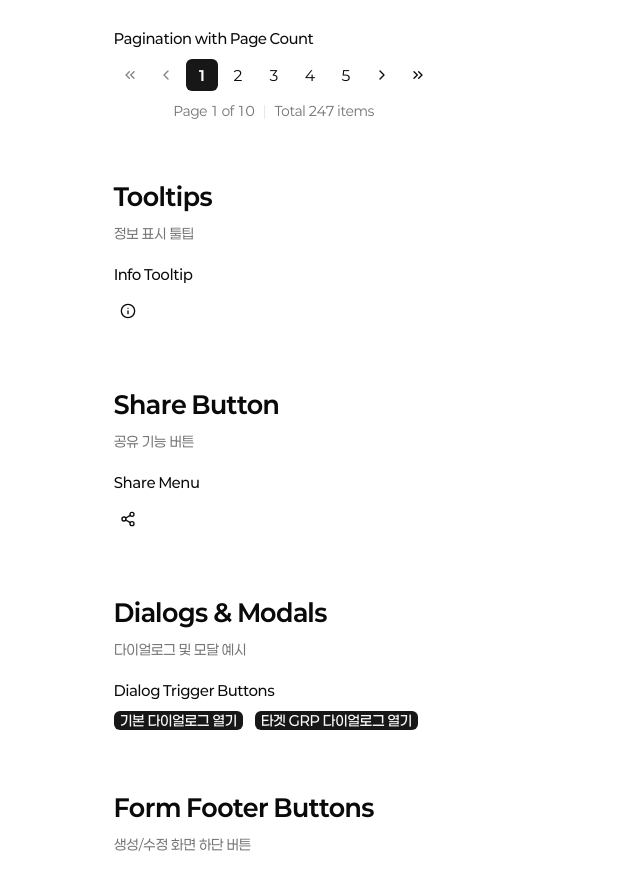
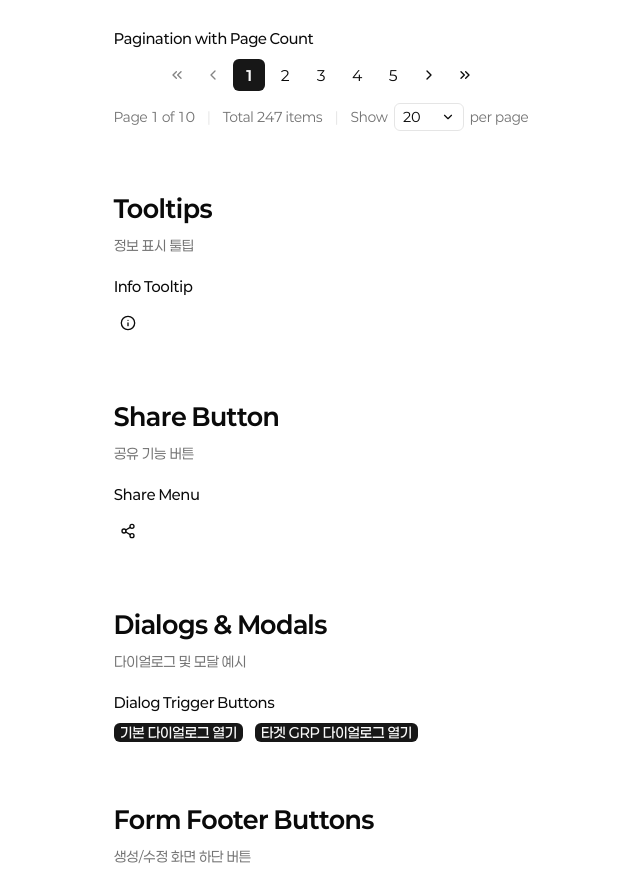
Before and after one commit to taetaej/ReadySet, a React (Vite) app: page /component in a window 1280 px wide. Shown: the part 4254-5131 px from the top of the page, without its empty margins (286-926 px from the left). Built offline with nearby package versions, Linux system fonts and the light colour scheme.

Commit message:
feat: 페이지네이션에 항목 수 선택 드롭다운 추가
- Show [10/20/50/100] per page 드롭다운 추가
- 선택 시 itemsPerPage 상태 업데이트
- 드롭다운 위쪽으로 열림 (페이지 하단 고려)

```diff
--- a/src/components/ComponentLibrary.tsx
+++ b/src/components/ComponentLibrary.tsx
@@ -66,6 +66,8 @@ export function ComponentLibrary() {
 
   // 페이지네이션 상태
   const [currentPage, setCurrentPage] = useState(1)
+  const [itemsPerPage, setItemsPerPage] = useState(20)
+  const [showItemsPerPageDropdown, setShowItemsPerPageDropdown] = useState(false)
   const totalPages = 10
 
   // 공유 메뉴 상태
@@ -1132,17 +1134,71 @@ export function ComponentLibrary() {
                 </button>
               </div>
 
-              {/* 페이지 정보 */}
+              {/* 페이지 정보 및 항목 수 선택 */}
               <div style={{
                 fontSize: '13px',
                 color: 'hsl(var(--muted-foreground))',
                 display: 'flex',
                 alignItems: 'center',
-                gap: '8px'
+                gap: '12px'
               }}>
                 <span>Page {currentPage} of {totalPages}</span>
                 <span style={{ color: 'hsl(var(--border))' }}>|</span>
                 <span>Total 247 items</span>
+                <span style={{ color: 'hsl(var(--border))' }}>|</span>
+
+                {/* 페이지당 항목 수 선택 */}
+                <div style={{ position: 'relative', display: 'flex', alignItems: 'center', gap: '6px' }}>
+                  <span>Show</span>
+                  <button
+                    onClick={() => setShowItemsPerPageDropdown(!showItemsPerPageDropdown)}
+                    className="input"
+                    style={{
+                      width: '70px',
+                      padding: '4px 8px',
+                      height: '28px',
+                      minHeight: '28px',
+                      cursor: 'pointer',
+                      display: 'flex',
+                      justifyContent: 'space-between',
+                      alignItems: 'center',
+                      fontSize: '13px'
+                    }}
+                  >
+                    <span>{itemsPerPage}</span>
+                    <ChevronDown size={14} />
+                  </button>
+                  <span>per page</span>
+
+                  {showItemsPerPageDropdown && (
+                    <div className="dropdown" style={{
+                      position: 'absolute',
+                      bottom: '100%',
+                      left: '50%',
+                      transform: 'translateX(-50%)',
+                      marginBottom: '4px',
+                      minWidth: '70px',
+                      zIndex: 1000
+                    }}>
+                      {[10, 20, 50, 100].map((count) => (
+                        <button
+                          key={count}
+                          onClick={() => {
+                            setItemsPerPage(count)
+                            setShowItemsPerPageDropdown(false)
+                          }}
+                          className="dropdown-item"
+                          style={{
+                            backgroundColor: itemsPerPage === count ? 'hsl(var(--muted))' : 'transparent',
+                            justifyContent: 'center'
+                          }}
+                        >
+                          {count}
+                        </button>
+                      ))}
+                    </div>
+                  )}
+                </div>
               </div>
             </div>
           </ComponentGroup>
```
